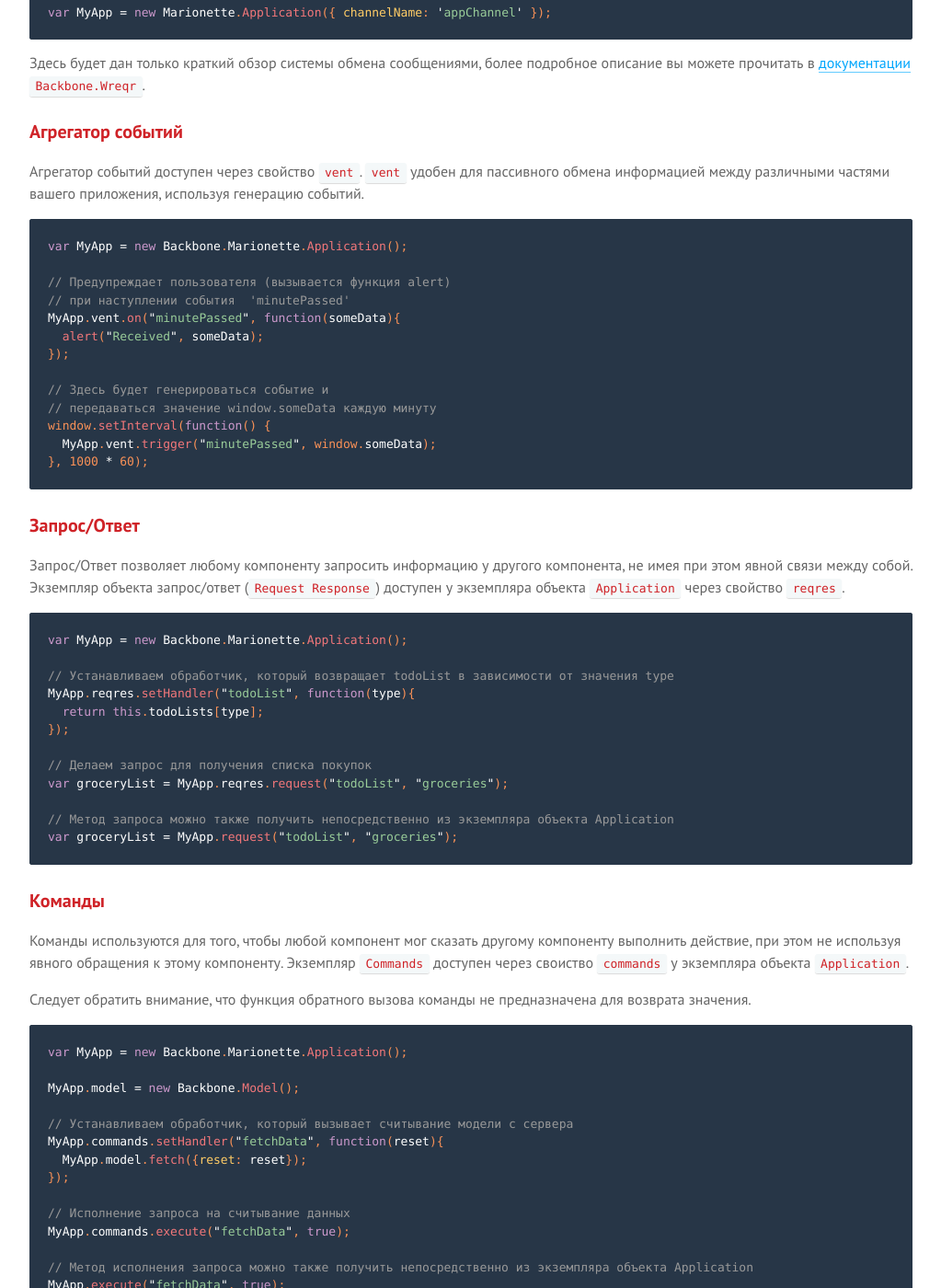
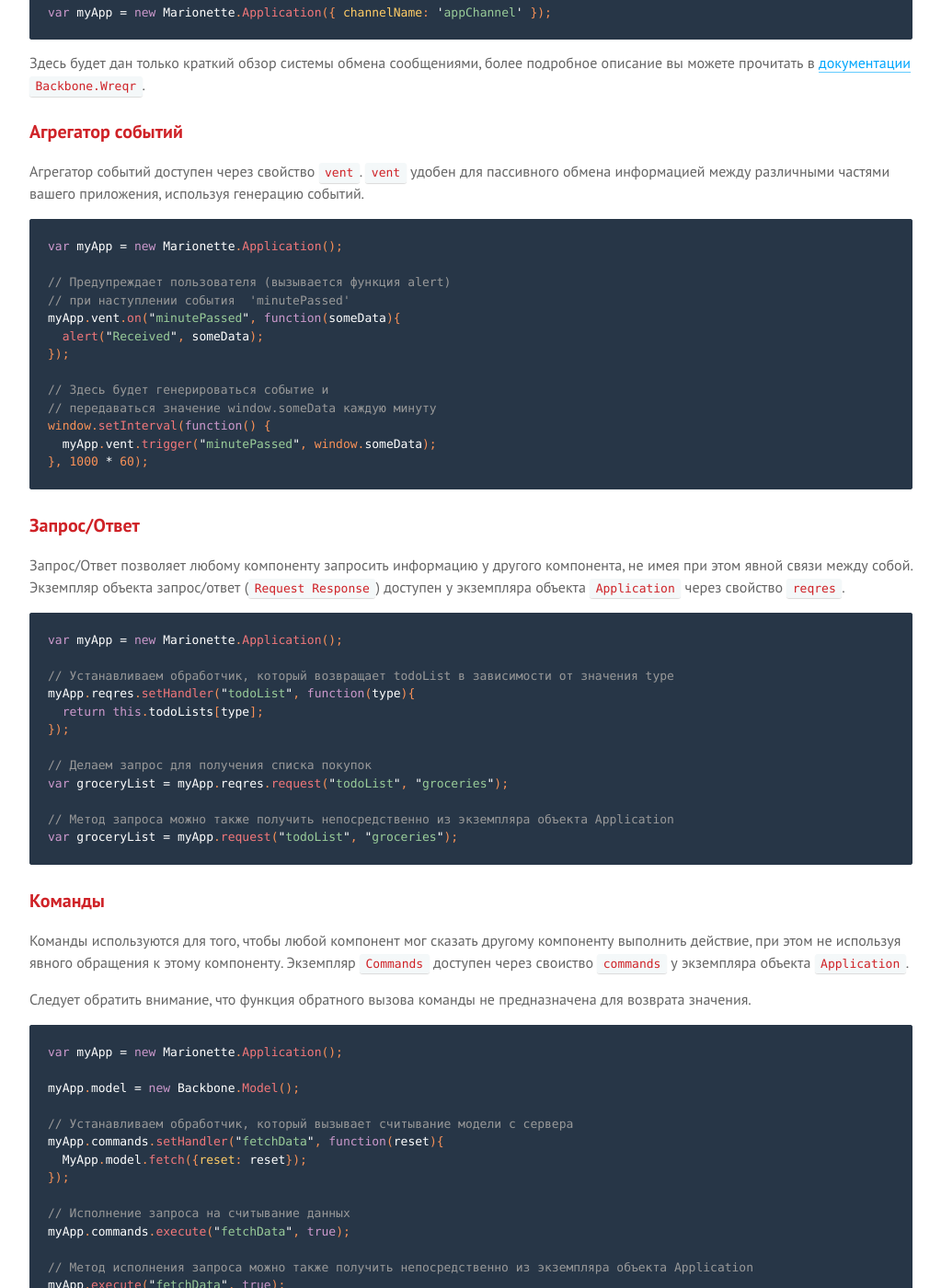
Before and after one commit to sadcitizen/marionettejs.ru, a Jekyll site: the page built from _posts/2014-01-01-application.md, in a window 1280 px wide and 1400 px high, scrolled down 3328 px. Shown: the whole window at 92% size, without its empty margins (128-1151 px from the left). Built offline with Jekyll 4.4.1, drawn with Linux system fonts in a browser that asks for light colours; some web fonts are replaced; Markdown is read by kramdown in place of the engine named in the settings; some of the changed text lies outside the part shown.

Commit message:
update ru/Application

````diff
--- a/_includes/translation/ru/marionette.application.md
+++ b/_includes/translation/ru/marionette.application.md
@@ -7,7 +7,7 @@
 добавив свою собственную функциональность.
 
 ```js
-var MyApp = new Backbone.Marionette.Application();
+var MyApp = new Marionette.Application();
 ```
 
 ## Содержание
@@ -54,15 +54,15 @@
 функиции обратного вызова инициализатора.
 
 ```js
-MyApp.addInitializer(function(options){
+myApp.addInitializer(function(options){
   // do useful stuff here
   var myView = new MyView({
     model: options.someModel
   });
-  MyApp.mainRegion.show(myView);
+  myApp.mainRegion.show(myView);
 });
 
-MyApp.addInitializer(function(options){
+myApp.addInitializer(function(options){
   new MyAppRouter();
   Backbone.history.start();
 });
@@ -94,11 +94,11 @@
 * **"start" / `onStart`**: вызывается после запуска `Application` и после исполнения инициализаторов.
 
 ```js
-MyApp.on("before:start", function(options){
+myApp.on("before:start", function(options){
   options.moreData = "Yo dawg, I heard you like options so I put some options in your options!"
 });
 
-MyApp.on("start", function(options){
+myApp.on("start", function(options){
   if (Backbone.history){
     Backbone.history.start();
   }
@@ -123,7 +123,7 @@
   another: "#some-selector"
 };
 
-MyApp.start(options);
+myApp.start(options);
 ```
 
 ## Система обмена сообщениями
@@ -138,7 +138,7 @@
 быть сконфигурирован.
 
 ```js
-var MyApp = new Marionette.Application({ channelName: 'appChannel' });
+var myApp = new Marionette.Application({ channelName: 'appChannel' });
 ```
 
 Здесь будет дан только краткий обзор системы обмена сообщениями, более подробное описание вы можете
@@ -150,18 +150,18 @@
 между различными частями вашего приложения, используя генерацию событий.
 
 ```js
-var MyApp = new Backbone.Marionette.Application();
+var myApp = new Marionette.Application();
 
 // Предупреждает пользователя (вызывается функция alert)
 // при наступлении события  'minutePassed'
-MyApp.vent.on("minutePassed", function(someData){
+myApp.vent.on("minutePassed", function(someData){
   alert("Received", someData);
 });
 
 // Здесь будет генерироваться событие и
 // передаваться значение window.someData каждую минуту
 window.setInterval(function() {
-  MyApp.vent.trigger("minutePassed", window.someData);
+  myApp.vent.trigger("minutePassed", window.someData);
 }, 1000 * 60);
 ```
 
@@ -172,18 +172,18 @@
 доступен у экземпляра объекта `Application` через свойство `reqres`.
 
 ```js
-var MyApp = new Backbone.Marionette.Application();
+var myApp = new Marionette.Application();
 
 // Устанавливаем обработчик, который возвращает todoList в зависимости от значения type
-MyApp.reqres.setHandler("todoList", function(type){
+myApp.reqres.setHandler("todoList", function(type){
   return this.todoLists[type];
 });
 
 // Делаем запрос для получения списка покупок
-var groceryList = MyApp.reqres.request("todoList", "groceries");
+var groceryList = myApp.reqres.request("todoList", "groceries");
 
 // Метод запроса можно также получить непосредственно из экземпляра объекта Application
-var groceryList = MyApp.request("todoList", "groceries");
+var groceryList = myApp.request("todoList", "groceries");
 ```
 
 ### Команды
@@ -195,20 +195,20 @@
 Следует обратить внимание, что функция обратного вызова команды не предназначена для возврата значения.
 
 ```js
-var MyApp = new Backbone.Marionette.Application();
+var myApp = new Marionette.Application();
 
-MyApp.model = new Backbone.Model();
+myApp.model = new Backbone.Model();
 
 // Устанавливаем обработчик, который вызывает считывание модели с сервера
-MyApp.commands.setHandler("fetchData", function(reset){
+myApp.commands.setHandler("fetchData", function(reset){
   MyApp.model.fetch({reset: reset});
 });
 
 // Исполнение запроса на считывание данных
-MyApp.commands.execute("fetchData", true);
+myApp.commands.execute("fetchData", true);
 
 // Метод исполнения запроса можно также получить непосредственно из экземпляра объекта Application
-MyApp.execute("fetchData", true);
+myApp.execute("fetchData", true);
 ```
 
 ### Доступ к системе обмена сообщениями
@@ -244,7 +244,7 @@
 Первый способ - это определение jQuery-селектора как значения для имени региона. В этом случае будет создан экземпляр `Region` и ему будет назначен jQuery-селектор:
 
 ```js
-MyApp.addRegions({
+myApp.addRegions({
   someRegion: "#some-div",
   anotherRegion: "#another-div"
 });
@@ -259,7 +259,7 @@
   el: "#foo"
 });
 
-MyApp.addRegions(function() {
+myApp.addRegions(function() {
   return {
     someRegion: MyCustomRegion
   };
@@ -273,7 +273,7 @@
 ```js
 var MyCustomRegion = Marionette.Region.extend({});
 
-MyApp.addRegions({
+myApp.addRegions({
 
   someRegion: {
     selector: "#foo",
@@ -338,7 +338,7 @@
 Регионы могут быть удалены с помощью метода `removeRegion`, который принимает в виде строки имя удаляемого региона:
 
 ```js
-MyApp.removeRegion('someRegion');
+myApp.removeRegion('someRegion');
 ```
 
 Перед тем как регион будет удален из объекта приложения, для него будут вызваны специальные методы,
````
Also changed, not shown: other parts of _includes/translation/ru/marionette.application.md (+4 -4 lines).
